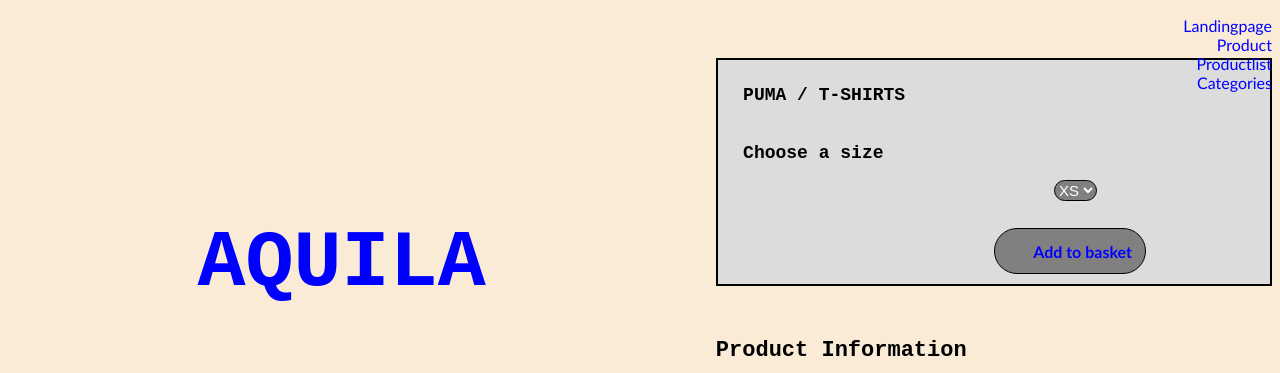
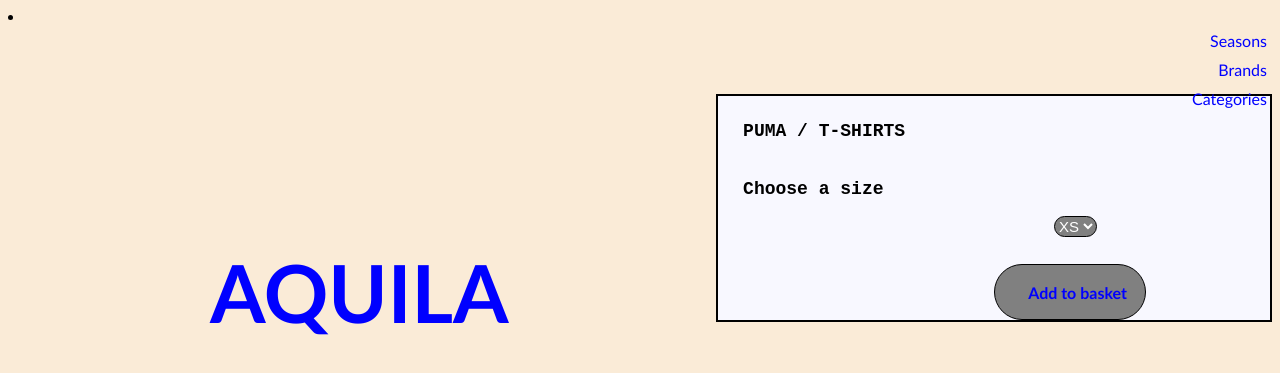
Before and after one commit to KrisKEA/07.01.01, a plain HTML site: page product.html in a window 1280 px wide. Shown: the top 373 px of the page. Drawn offline with Linux system fonts and the light colour scheme.

Commit message:
Færdig statisk site

```diff
--- a/p.css
+++ b/p.css
@@ -12,21 +12,29 @@ nav ul li {
 a {
     color: blue;
     display: flex;
+    padding: 5px;
     justify-content:end;
-    align-items: flex-end;
+    align-items:flex-end;
     text-decoration: none;
     font-family: 'Trebuchet MS', 'Lucida Sans Unicode', 'Lucida Grande', 'Lucida Sans', Arial, sans-serif;
 }
-h1, h2 {
+h2 {
     color: blue;
     font-size: 5rem;
-    margin-left: 15%;
+    margin-left: 10%;
     margin-top: 10%;
+    font-family: monospace;
+}
+h1 {
+    color: blue;
+    font-size: 5rem;
+    margin-top: 10%;
+    margin-right: 60%;
     font-family: monospace;
 }
 .pro1 {
     border: solid 2px black;
-    background-color: gainsboro;
+    background-color:ghostwhite;
     font-family: monospace;
     font-size: 18px;
     padding: 2%;
--- a/product.html
+++ b/product.html
@@ -8,19 +8,12 @@
     <title>Produkt</title>
 </head>
 <body>
-    <header>
-        <nav>
-            <ul>
-                <li>
-                    <a href="index.html">Landingpage</a>
-                    <a href="product.html">Product</a>
-                    <a href="productlist.html">Productlist</a>
-                    <a href="category.html">Categories</a>
-                </li>
-            </ul>
-        </nav>
-    </header>
-    <h1>AQUILA</h1>
+    <li>
+        <a href="">Seasons</a>
+        <a href="">Brands</a>
+        <a href="category.html">Categories</a>
+    </li>
+    <h1><a href="/index.html">AQUILA</a></h1>
     <img src="https://kea-alt-del.dk/t7/images/webp/1000/1538.webp" alt="bold" class="img1">
     <h2>Puma Tee</h2>
     <h3 class="pro1">PUMA / T-SHIRTS
```
Also changed, not shown: category.html (+3 -4 lines), index.html (+1 -1 lines), productlist.html (+3 -4 lines).
